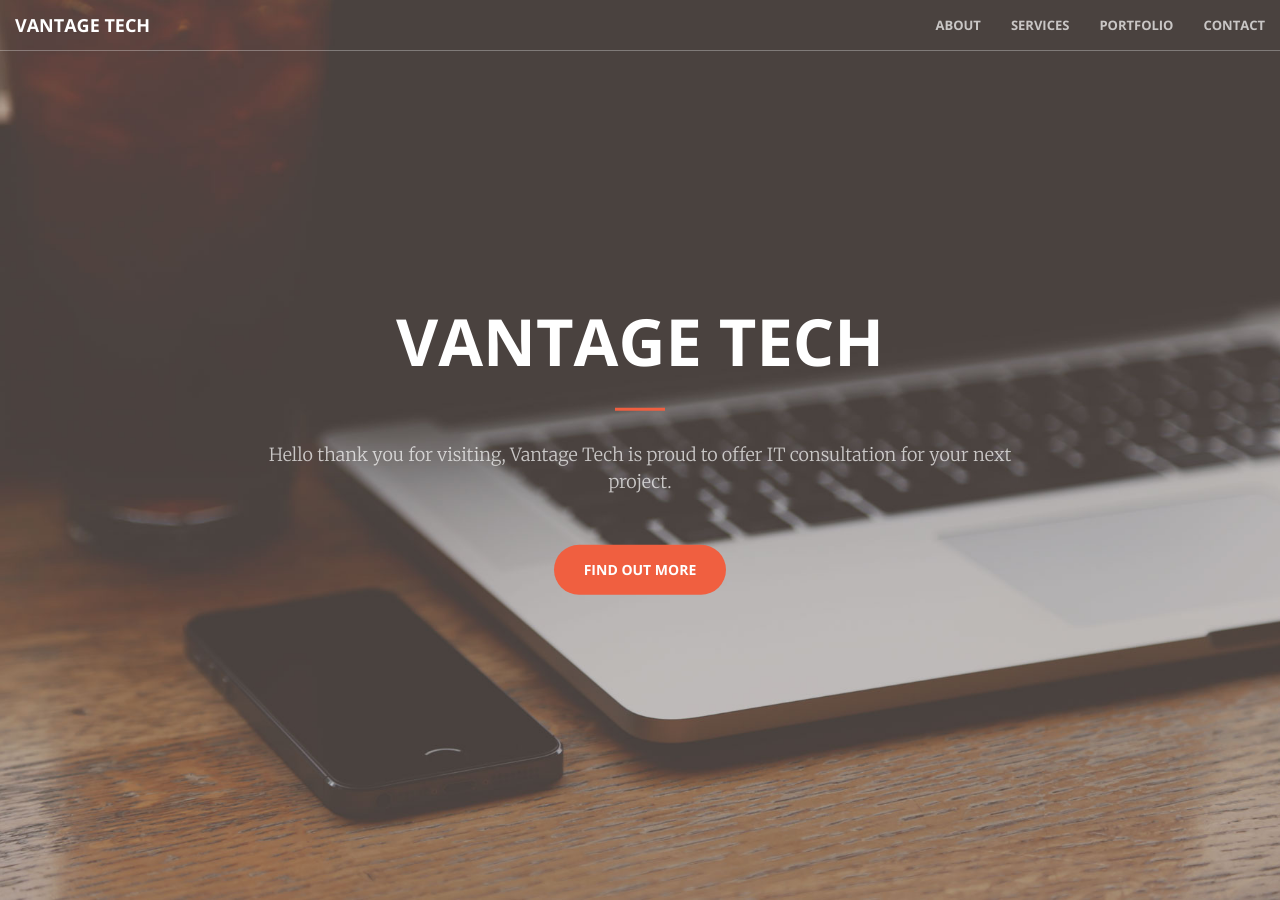
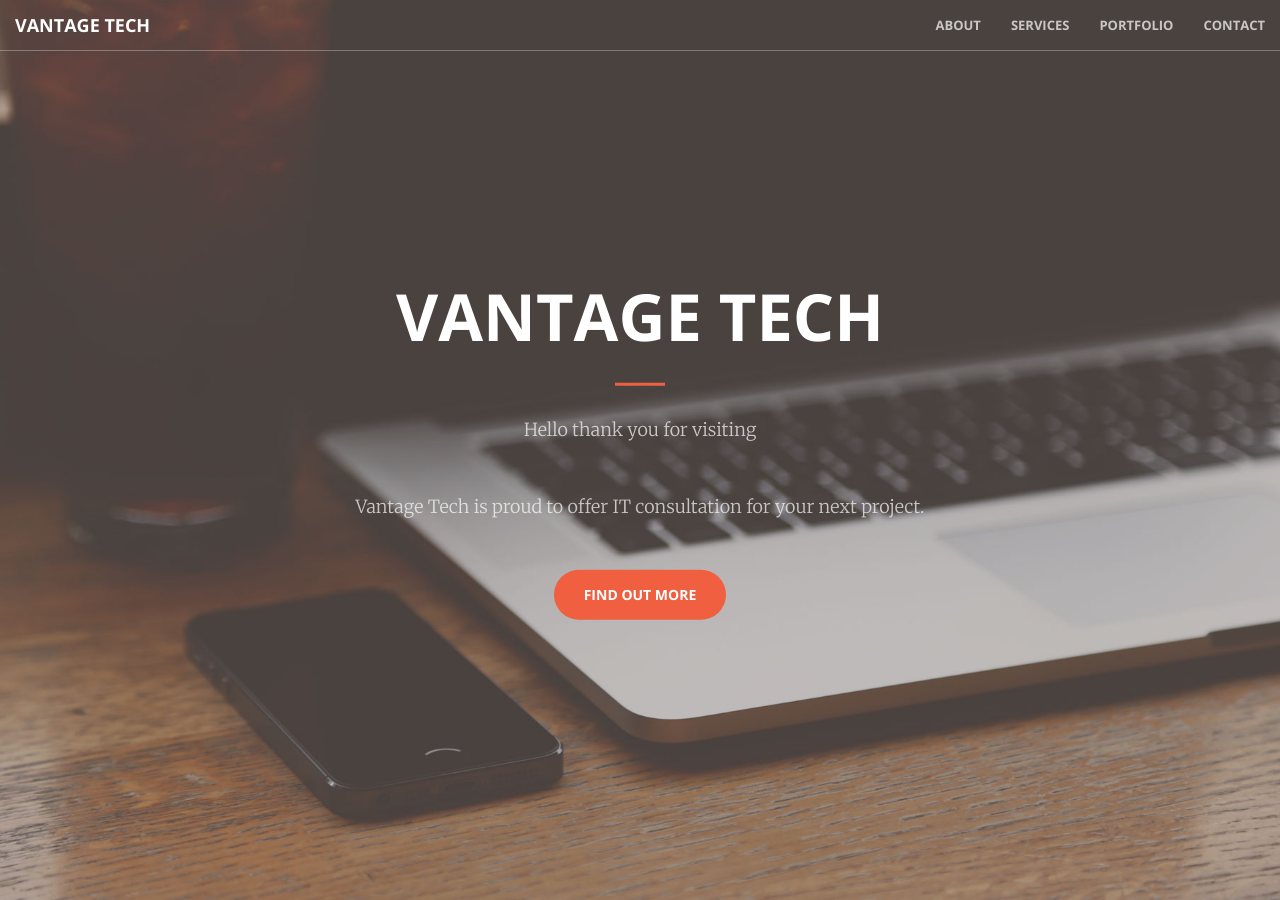
Before and after one commit to VantageTech-NY/VantageTech-NY, a Jekyll site: the page built from index.html, in a window 1280 px wide and 900 px high. Built offline with Jekyll 4.4.1, drawn with Linux system fonts in a browser that asks for light colours.

```diff
--- a/_includes/header.html
+++ b/_includes/header.html
@@ -3,7 +3,8 @@
         <div class="header-content-inner">
             <h1>Vantage Tech</h1>
             <hr>
-            <p>Hello thank you for visiting, Vantage Tech is proud to offer IT consultation for your next project.</p>
+            <p>Hello thank you for visiting </p>
+            <p>Vantage Tech is proud to offer IT consultation for your next project.</p>
             <a href="#about" class="btn btn-primary btn-xl page-scroll">Find Out More</a>
         </div>
     </div>
```
